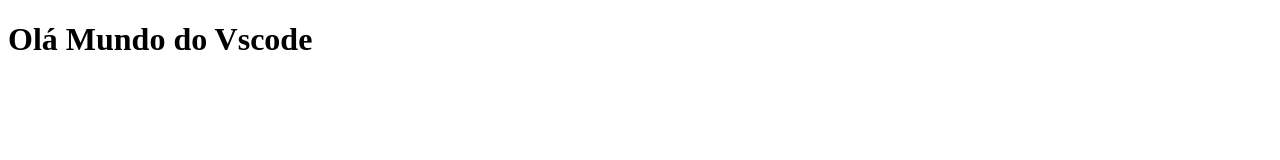
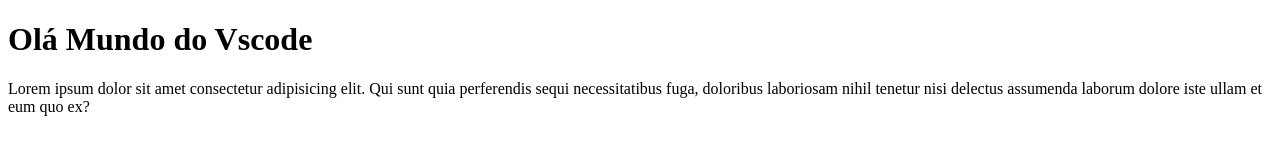
Before and after one commit to KwidRebaixada/Git, a plain HTML site: page Index.html in a window 1280 px wide. Drawn offline with Linux system fonts and the light colour scheme.

Commit message:
add lore

```diff
--- a/Index.html
+++ b/Index.html
@@ -8,5 +8,6 @@
 </head>
 <body>
     <h1>Olá Mundo do Vscode</h1>
+    <p>Lorem ipsum dolor sit amet consectetur adipisicing elit. Qui sunt quia perferendis sequi necessitatibus fuga, doloribus laboriosam nihil tenetur nisi delectus assumenda laborum dolore iste ullam et eum quo ex?</p>
 </body>
 </html>
```
